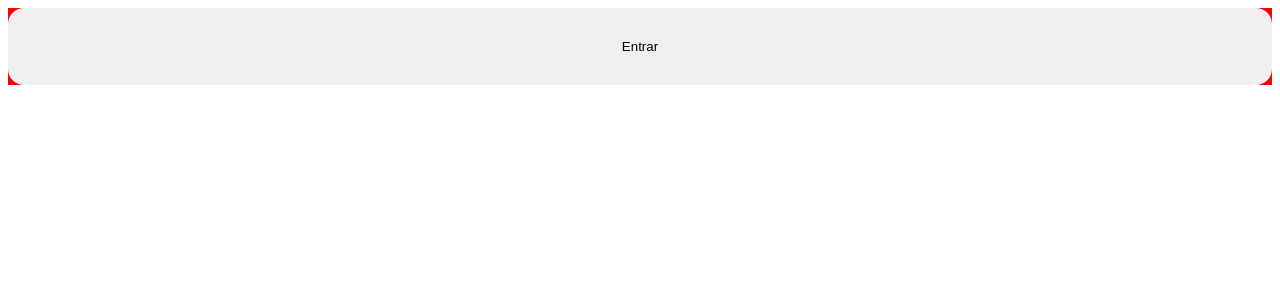
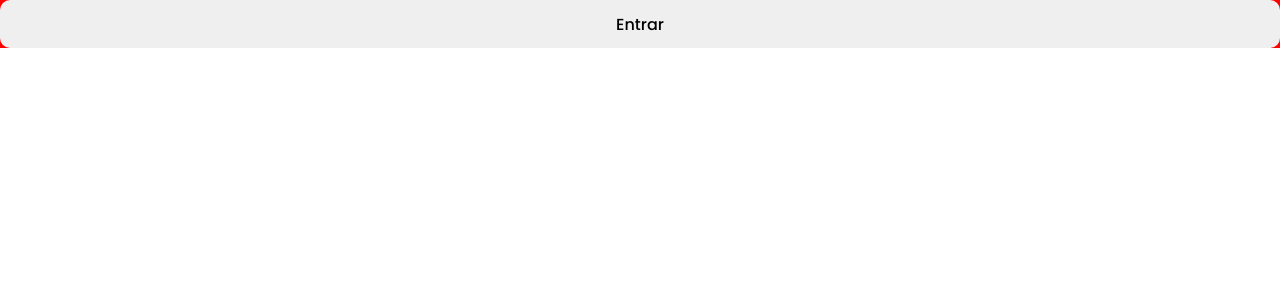
Before and after one commit to 4BurnerStove/Food-Explorer, a React (Vite) app in the folder Front-end/FrontendFE/: page / in a window 1280 px wide. Shown: the top 300 px of the page. Built offline with nearby package versions, Linux system fonts and the light colour scheme.

Commit message:
add globalStyles for project

```diff
--- a/Front-end/FrontendFE/src/main.jsx
+++ b/Front-end/FrontendFE/src/main.jsx
@@ -1,17 +1,16 @@
 import React from 'react'
 import ReactDOM from 'react-dom/client'
 import { ThemeProvider } from 'styled-components'
-
+import GlobalStyles from './styles/global'
 import Theme from './styles/theme'
 
 import { SignIn } from "./pages/SignIn"
 
 ReactDOM.createRoot(document.getElementById('root')).render(
   <React.StrictMode>
-
-      <ThemeProvider theme={Theme}>
-        <SignIn />
-      </ThemeProvider>
-
-  </React.StrictMode>,
+    <ThemeProvider theme={Theme}>
+      <GlobalStyles />
+      <SignIn />
+    </ThemeProvider>
+  </React.StrictMode >,
 )
```
